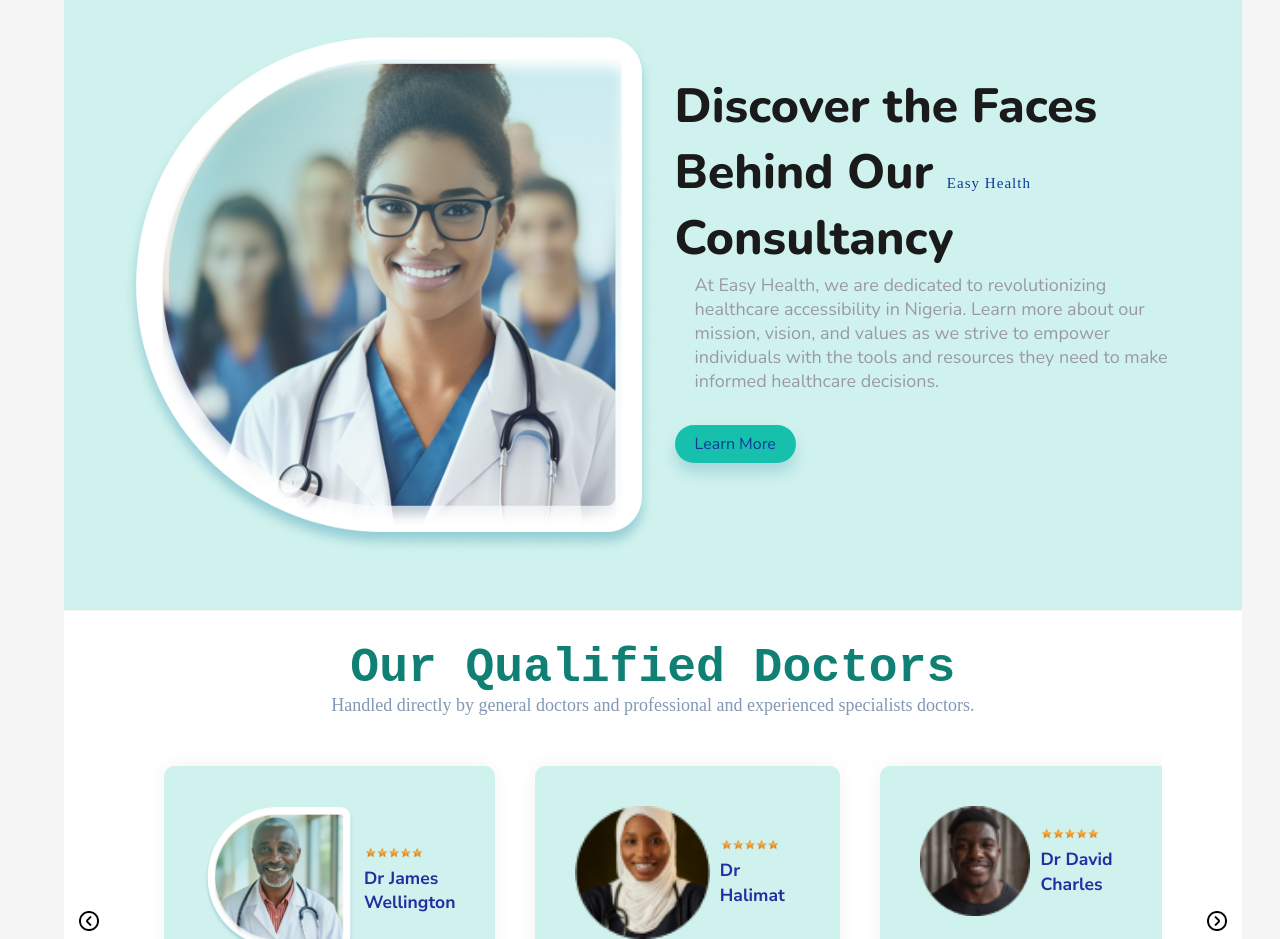
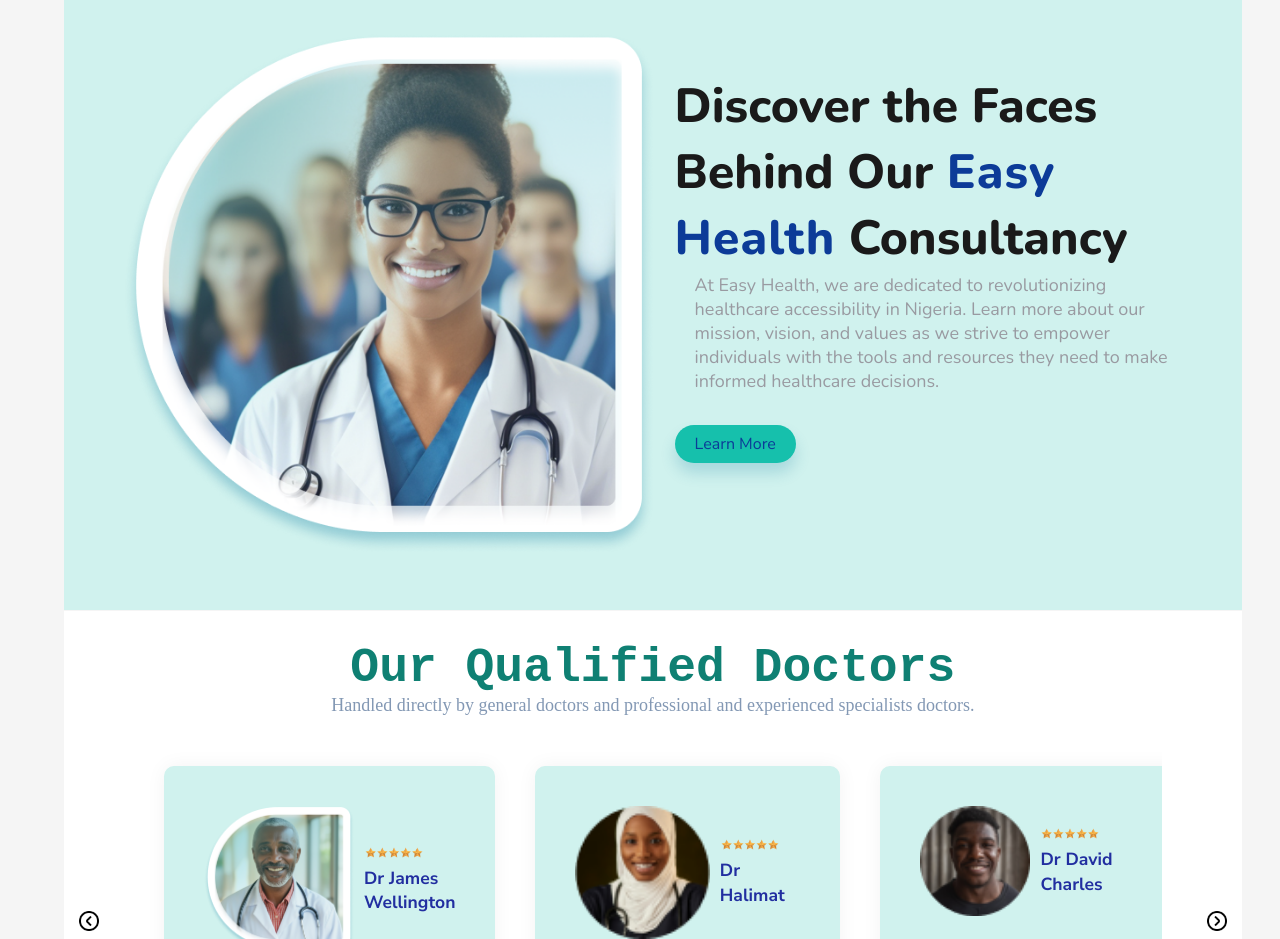
Before and after one commit to TyOyekunle/Easy-Health-Website-87-, a React (Create React App) app: page /#/ in a window 1280 px wide. Shown: the part 1580-2519 px from the top of the page. Built offline with nearby package versions, Linux system fonts and the light colour scheme.

Commit message:
edited About us span on the homepage

```diff
--- a/src/App.js
+++ b/src/App.js
@@ -5,6 +5,7 @@
 import {ContactPage} from './Pages/ContactPage/ContactPage'
 import {TestimonialsPage} from './Pages/Testimonials/TestimonialsPage'
 import {PrivacyPolicy} from './Components/PrivacyPolicy/PrivacyPolicy'
+import {DashboardPage} from './Pages/DashboardPage/DashboardPage'
 
 
 
@@ -19,7 +20,7 @@
            <Route path='/our-services' element= {<OurServices />} ></Route>
            <Route path='/contact-us' element= {< ContactPage />} ></Route>
            <Route path='/testimonials' element= {< TestimonialsPage />} ></Route>
-           <Route path='/login' element= {< ContactPage />} ></Route>
+           <Route path='/login' element= {< DashboardPage />} ></Route>
            <Route path='/signup' element= {< OurServices />} ></Route>
            <Route path='/privacy-policy' element= {< PrivacyPolicy />} ></Route>
 
--- a/src/Components/AboutPage/AboutPage.css
+++ b/src/Components/AboutPage/AboutPage.css
@@ -61,6 +61,11 @@
 }
 .about_page_right span {
     color:#0c3b98;
+    font-family: Nunito;
+    font-size: 48px;
+    font-style: normal;
+    font-weight: 800;
+    line-height: normal;
 }
 .about_page_right button{
     margin-top:30px ;
@@ -162,7 +167,7 @@
         background: var(--Primary-01, #D0F2EE);
 
     }
-     .about_page_right span {
+     .about_page_right h1 span {
         color: var(--Secondary-Main-Secondary, #1259E4);
         font-family: Nunito;
         font-size: 40px;
--- /dev/null
+++ b/src/Components/Dashboard/Dashboard.css
@@ -0,0 +1,3 @@
+.Dashboard_div{
+    background: #F4FEFF;
+}
--- /dev/null
+++ b/src/Components/Dashboard/Dashboard.jsx
@@ -0,0 +1,12 @@
+import React from 'react'
+import './Dashboard.css'
+
+export const Dashboard = () => {
+  return (
+    <div className='Dashboard_div'>
+
+    </div>
+  )
+}
+
+export default Dashboard
--- /dev/null
+++ b/src/Pages/DashboardPage/DashboardPage.jsx
@@ -0,0 +1,15 @@
+import React from 'react'
+import Dashboard from '../../Components/Dashboard/Dashboard'
+
+export const DashboardPage = () => {
+  return (
+    <div className='Dashboard_page'>
+
+
+        <Dashboard/>
+
+    </div>
+  )
+}
+
+export default DashboardPage
```
